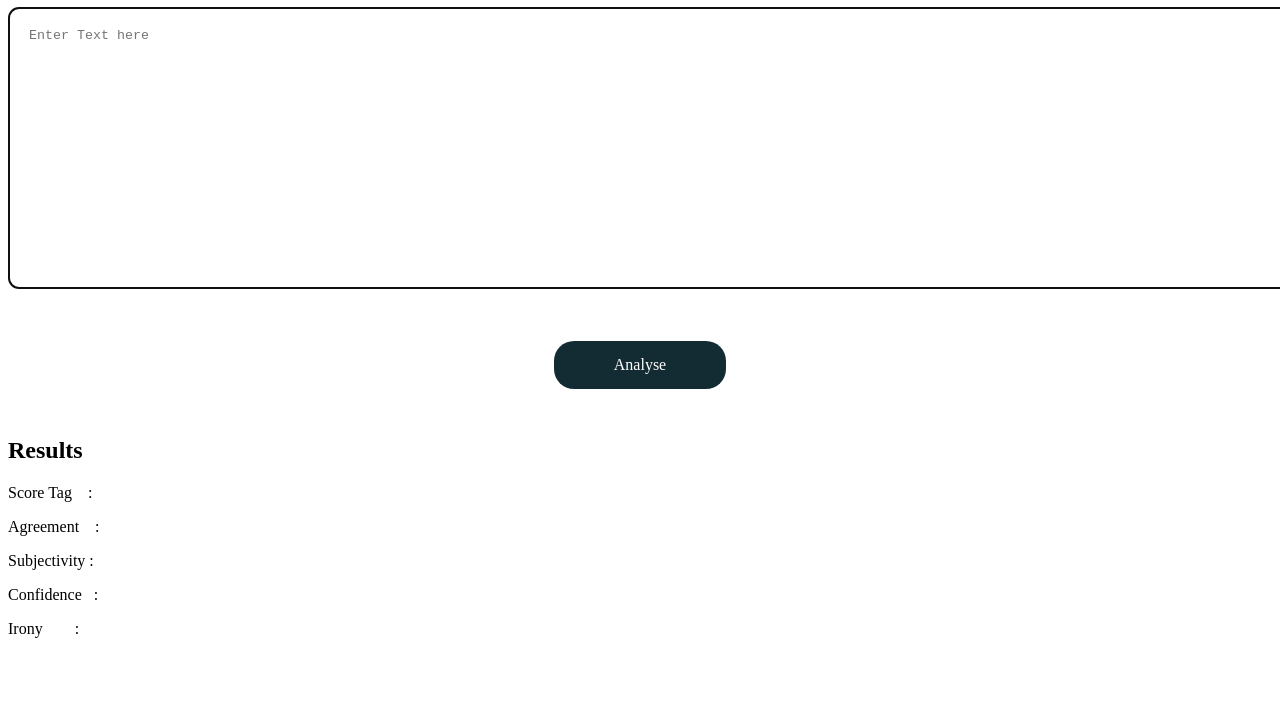
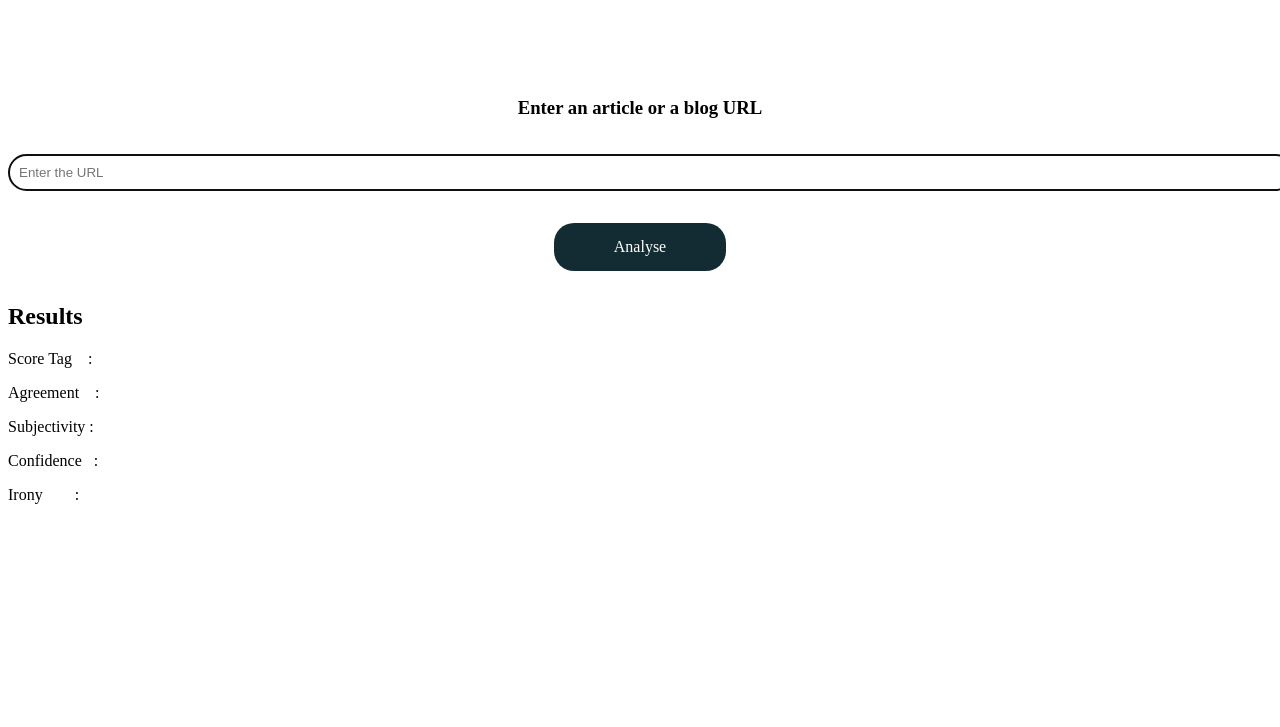
Before and after one commit to Reomar/evaluate-news-nlp, a website: page src/client/views/index.html in a window 1280 px wide. Shown: the part 73-800 px from the top of the page. Drawn offline with nearby package versions, Linux system fonts and the light colour scheme; files that its build step writes are made by us from their sources.

Commit message:
Change input styles to be more sutied for URLs

```diff
--- a/src/client/js/updateDOM.js
+++ b/src/client/js/updateDOM.js
@@ -17,7 +17,8 @@ export function updateDOM(data){
         irony.innerHTML = data.irony
 
         // Make the result section visible
-        result.classList.add('show')
+        result.classList.remove('hidden')
+        result.classList.add('animate')
 
         btn.classList.remove('loading')
 
--- a/src/client/styles/input.sass
+++ b/src/client/styles/input.sass
@@ -1,26 +1,32 @@
-#txt-area
-        width: 100%
-        height: 15rem
-        border: 1px solid black
-        border-radius: 10px
-        resize: none
-        padding: 20px
+#input-section
+        margin-top: 7rem
+        text-align: center
+
+        #txt-area
+                width: 100%
+                height: fit-content
+                border: 1px solid black
+                border-radius: 30px
+                resize: none
+                padding: 10px
+                margin-top: 1rem
 
 
 
-#button
-        background-color: #132C33
-        color: white
-        width: fit-content
-        margin: 3rem auto
-        border-radius: 20px
-        cursor: pointer
 
-        &:hover
-                background-color: #000000
+        #button
+                background-color: #132C33
+                color: white
+                width: fit-content
+                margin: 2rem auto
+                border-radius: 20px
+                cursor: pointer
 
-        p
-                padding: 15px 60px
+                &:hover
+                        background-color: #000000
+
+                p
+                        padding: 15px 60px
 
 // Dynamic classes add to DOM by js
 .loading
--- a/src/client/views/index.html
+++ b/src/client/views/index.html
@@ -11,19 +11,20 @@
 
 <body>
     <header>
-        <h1>Natural Language Processing Analyser</h1>
+        <h1>Sentiment analysis</h1>
     </header>
 
     <div id="container">
 
         <div id="input-section">
-            <textarea id="txt-area" autofocus placeholder="Enter Text here"></textarea>
+            <h3>Enter an article or a blog URL</h3>
+            <input id="txt-area" autofocus placeholder="Enter the URL"></input>
             <div id="button">
                 <p>Analyse</p>
             </div>
         </div>
 
-        <div id="result-section">
+        <div id="result-section" class="hidden">
             <h2>Results</h2>
 
             <div class="result-container">
@@ -47,9 +48,17 @@
                     Irony &nbsp;&nbsp;&nbsp;&nbsp;&nbsp;&nbsp;&nbsp;: <span class="values" id="irony"></span>
                 </p>
             </div>
+        </div>
 
-
-        </div>
+        <!-- @TODO : Add text intro section -->
+        <!-- <div id="intro-section">
+            <h2>
+                What is Sentiment analysis?
+            </h2>
+            <p>
+                Sentiment analysis (or opinion mining) is a natural language processing technique used to determine whether data is positive, negative or neutral. Sentiment analysis is often performed on textual data to help businesses monitor brand and product sentiment in customer feedback, and understand customer needs.
+            </p>
+        </div> -->
 
     </div>
 
```
Also changed, not shown: src/client/styles/base.sass (+15 -0 lines), src/client/styles/results.sass (+0 -13 lines).
